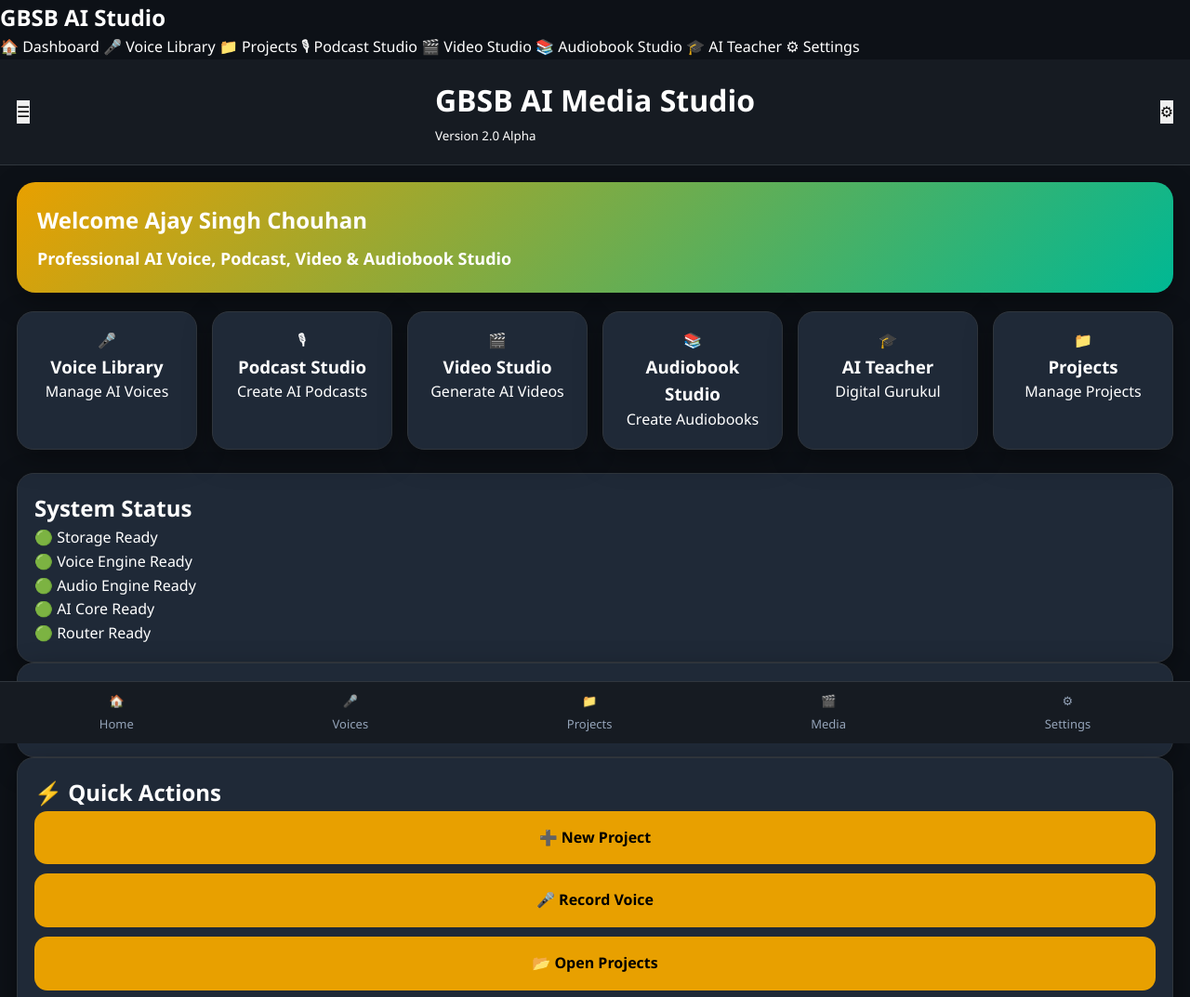
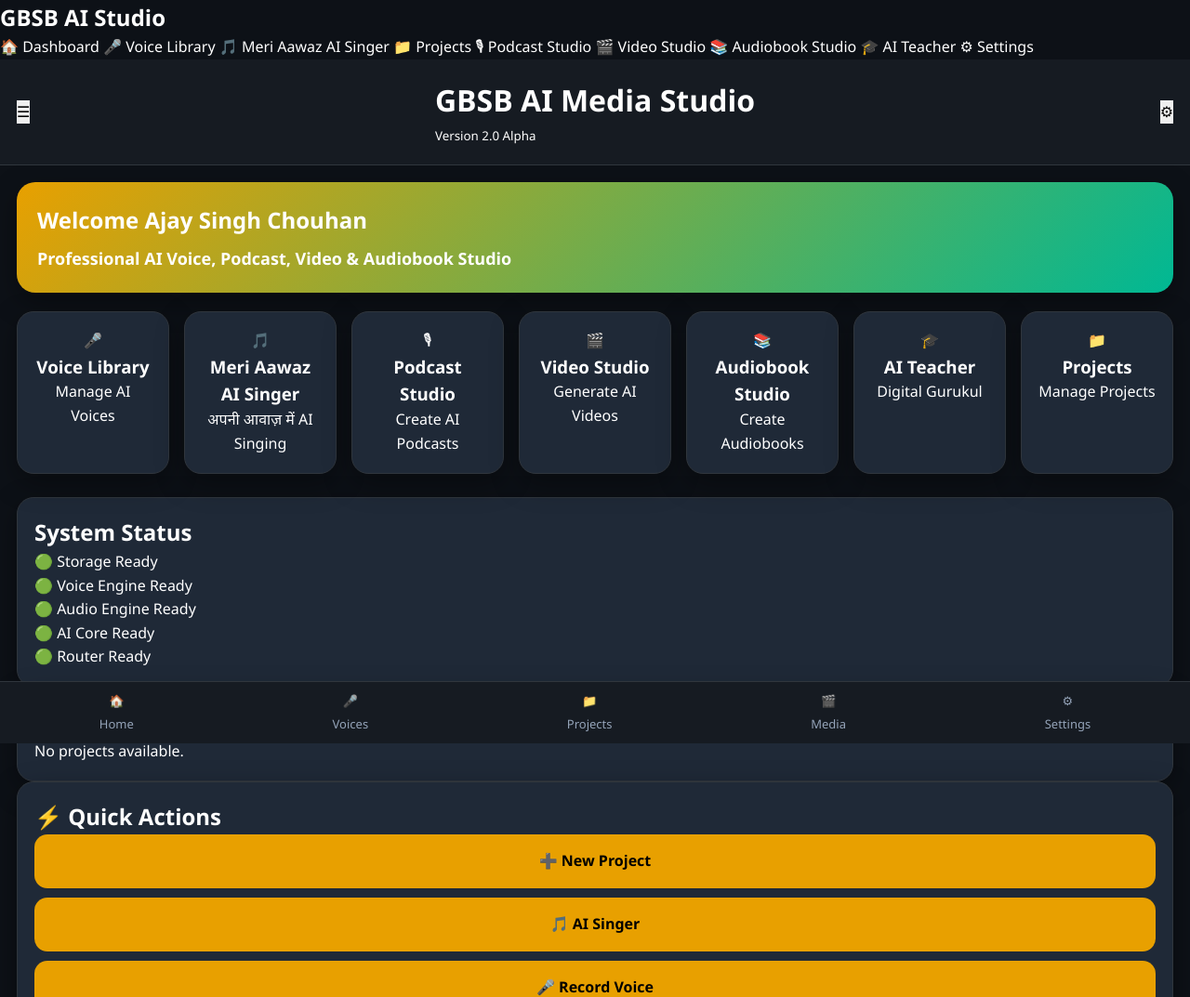
Before and after one commit to ajaysingh132/GBSB-AI-Media-Studiosut, a plain HTML site: page index.html in a window 1280 px wide. Shown: the top 1073 px of the page at 93% size. Drawn offline with Linux system fonts and the light colour scheme; a script that the page names is missing.

Commit message:
Link Meri Aawaz AI Singer from dashboard

```diff
--- a/index.html
+++ b/index.html
@@ -35,6 +35,8 @@ SIDEBAR
 <a href="index.html">🏠 Dashboard</a>
 
 <a href="voices.html">🎤 Voice Library</a>
+
+<a href="singer.html">🎵 Meri Aawaz AI Singer</a>
 
 <a href="projects.html">📁 Projects</a>
 
@@ -139,6 +141,8 @@ Manage AI Voices
 </p>
 
 </div>
+
+<div class="card" onclick="window.location.href='singer.html'"><div class="icon">🎵</div><h3>Meri Aawaz AI Singer</h3><p>अपनी आवाज़ में AI Singing</p></div>
 
 <div class="card"
 onclick="Router.go('podcast')">
@@ -334,6 +338,10 @@ name:'New Project'
 
 </button>
 
+<button onclick="window.location.href='singer.html'">
+
+🎵 AI Singer</button>
+
 <button onclick="Router.go('voices')">
 
 🎤 Record Voice
```
